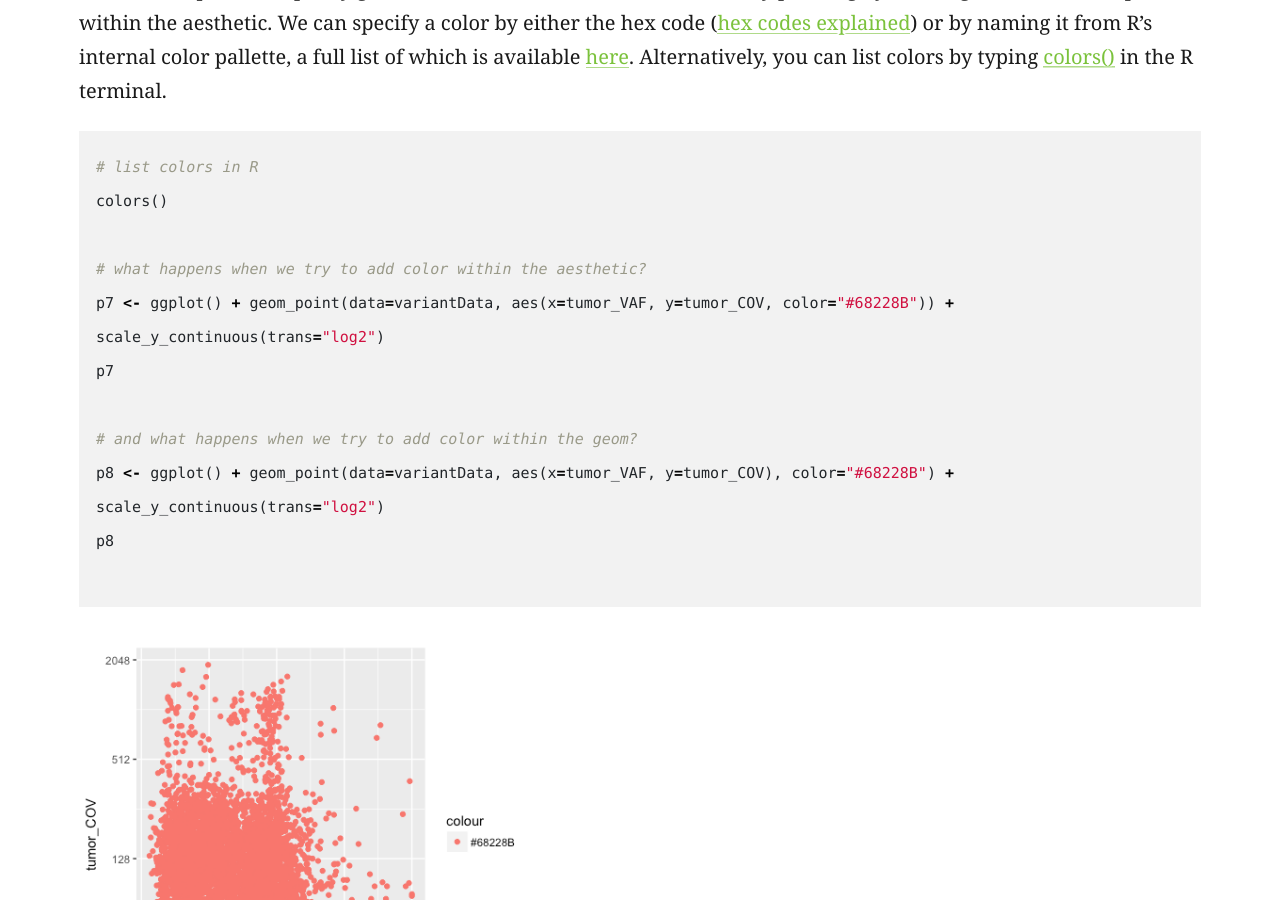
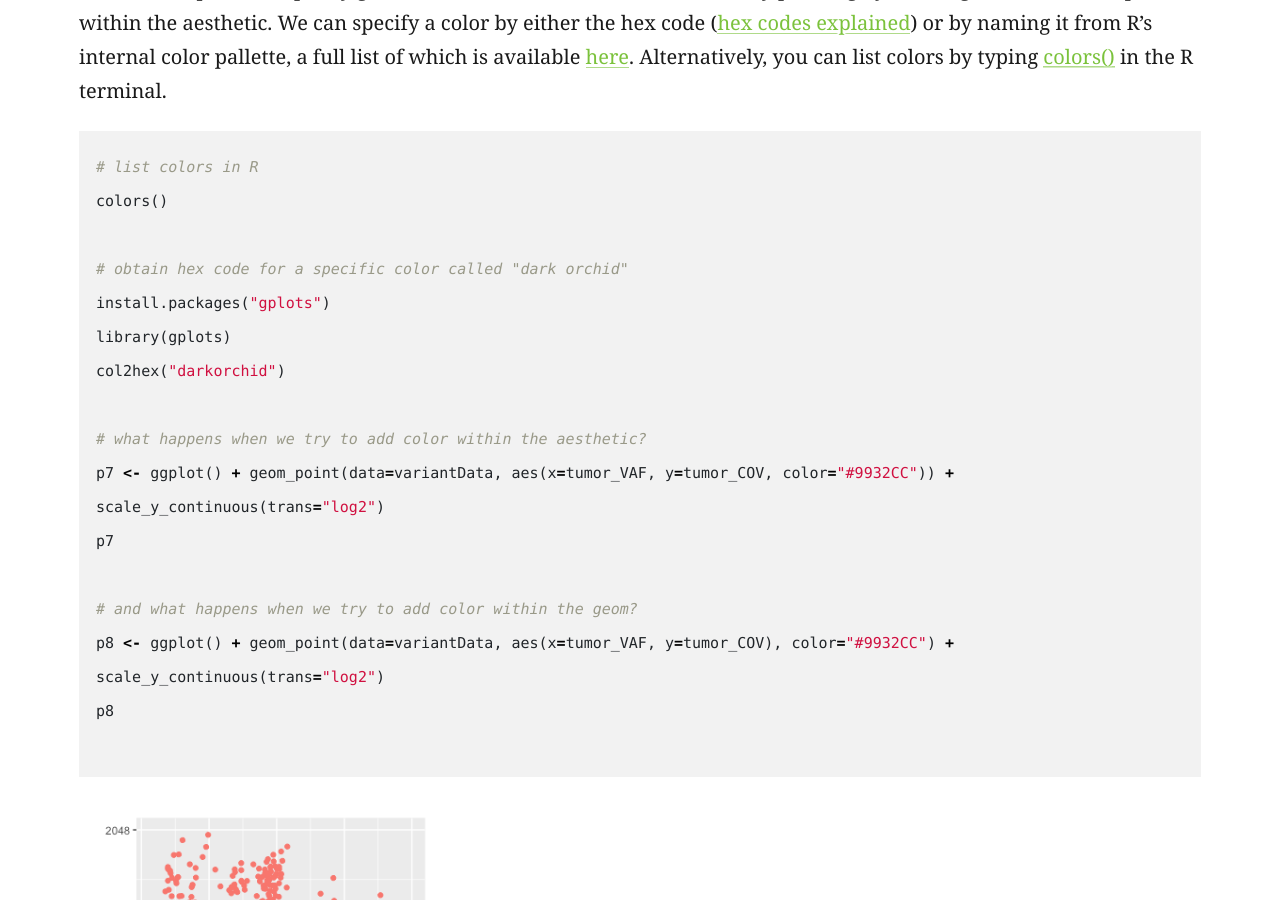
Before and after one commit to griffithlab/genviz.org, a Jekyll site: the page built from _posts/0002-03-01-introToggplot2.md, in a window 1280 px wide and 900 px high, scrolled down 7214 px. Built offline with Jekyll 4.4.1, drawn with Linux system fonts in a browser that asks for light colours; nearby versions of some CDN libraries; some of the changed text lies outside the part shown.

Commit message:
add better explanation of colors

````diff
--- a/_posts/0002-03-01-introToggplot2.md
+++ b/_posts/0002-03-01-introToggplot2.md
@@ -116,19 +116,24 @@ While these plots look pretty good, we can make them more aesthetically pleasing
 # list colors in R
 colors()
 
+# obtain hex code for a specific color called "dark orchid"
+install.packages("gplots")
+library(gplots)
+col2hex("darkorchid")
+
 # what happens when we try to add color within the aesthetic?
-p7 <- ggplot() + geom_point(data=variantData, aes(x=tumor_VAF, y=tumor_COV, color="#68228B")) + scale_y_continuous(trans="log2")
+p7 <- ggplot() + geom_point(data=variantData, aes(x=tumor_VAF, y=tumor_COV, color="#9932CC")) + scale_y_continuous(trans="log2")
 p7
 
 # and what happens when we try to add color within the geom?
-p8 <- ggplot() + geom_point(data=variantData, aes(x=tumor_VAF, y=tumor_COV), color="#68228B") + scale_y_continuous(trans="log2")
+p8 <- ggplot() + geom_point(data=variantData, aes(x=tumor_VAF, y=tumor_COV), color="#9932CC") + scale_y_continuous(trans="log2")
 p8
 
 ```
 
 {% include figure.html image="/assets/ggplot2/ggplot2_geom_point_red.png" width="450" %}
 
-Above we chose "darkorchid4" which has a hex value of "#68228B". However the points in the first plot (p7) are red and not the expected purple color. Our points are appearing miscolored based upon how ggplot is interpreting the aesthetic mappings. When the color aesthetic is specified for geom_point it expects a factor variable by which to color points. If we wanted to, for example, color all missense variants with one color, nonsense variants with another color, and so on we could supply a factor for variant type to the color aesthetic in this way. But, when we specified a quoted hex code, ggplot assumed we wanted to create such a factor with all values equal to the provided text string. It did this for us and then used its internal color scheme to color that variable all according to the single category in the factor variable. By specifying the color outside the aesthetic mapping, geom_point knows to apply the color 'darkorchid4' to all of the points specified in the [geom_point()](http://ggplot2.tidyverse.org/reference/geom_point.html) layer (p8).
+Above we chose "darkorchid4" which has a hex value of "#9932CC". However the points in the first plot (p7) are red and not the expected purple color. Our points are appearing miscolored based upon how ggplot is interpreting the aesthetic mappings. When the color aesthetic is specified for geom_point it expects a factor variable by which to color points. If we wanted to, for example, color all missense variants with one color, nonsense variants with another color, and so on we could supply a factor for variant type to the color aesthetic in this way. But, when we specified a quoted hex code, ggplot assumed we wanted to create such a factor with all values equal to the provided text string. It did this for us and then used its internal color scheme to color that variable all according to the single category in the factor variable. By specifying the color outside the aesthetic mapping, geom_point knows to apply the color 'darkorchid4' to all of the points specified in the [geom_point()](http://ggplot2.tidyverse.org/reference/geom_point.html) layer (p8).
 
 {% include figure.html image="/assets/ggplot2/ggplot2_geom_point_purple.png" width="450" %}
 
````
